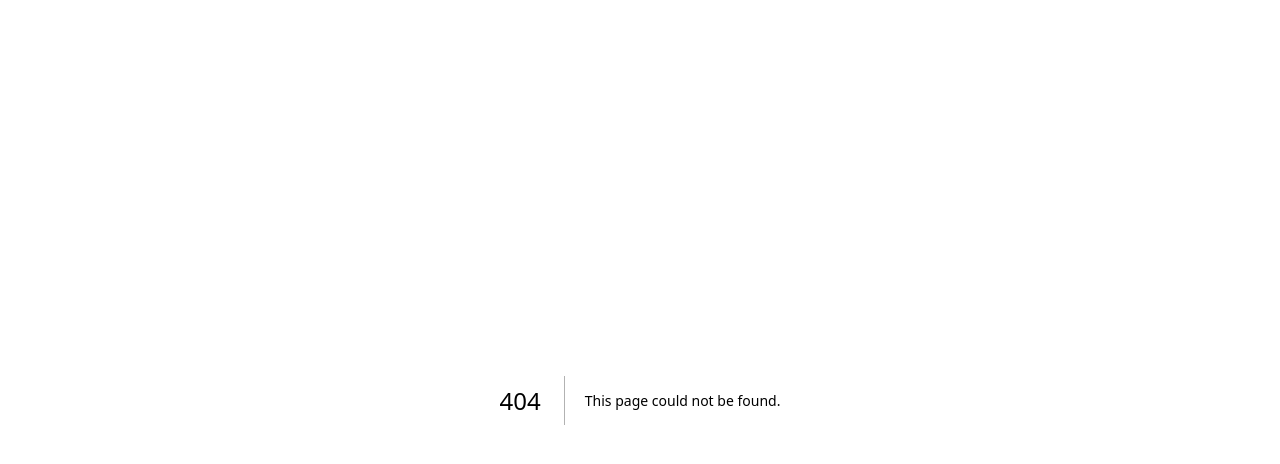
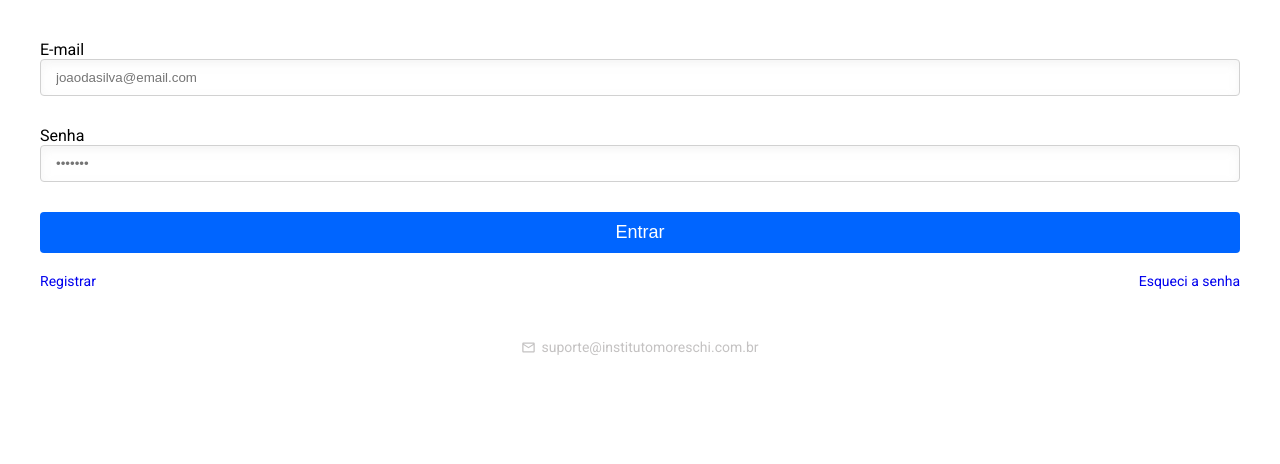
Before and after one commit to codethebasics/institutomoreschi-frontend, a Next.js app: page /entrar in a window 1280 px wide. Before the commit this address had no page. Shown: the top 464 px of the page. Built offline with nearby package versions, Linux system fonts and the light colour scheme.

Commit message:
form auth

```diff
--- a/package.json
+++ b/package.json
@@ -11,6 +11,9 @@
     "lint": "next lint"
   },
   "dependencies": {
+    "@emotion/react": "^11.10.5",
+    "@emotion/styled": "^11.10.5",
+    "@hookform/error-message": "^2.0.1",
     "@mui/icons-material": "^5.11.0",
     "@mui/material": "^5.11.7",
     "@next/font": "13.1.6",
--- /dev/null
+++ b/pages/entrar.tsx
@@ -0,0 +1,75 @@
+import styles from '@/styles/auth/AuthPage.module.scss'
+import Link from 'next/link'
+
+import { useForm } from 'react-hook-form'
+import MailOutlineIcon from '@mui/icons-material/MailOutline'
+
+export default function AuthPage() {
+  const {
+    register,
+    handleSubmit,
+    reset,
+    getValues,
+    formState: { errors, isLoading, isSubmitting, isValid }
+  } = useForm()
+
+  const login = () => {
+    const { email, password } = getValues()
+    console.log('email', email)
+    console.log('password', password)
+  }
+
+  const BottomControllers = () => {
+    return (
+      <div className={styles.bottomControllers}>
+        <div>
+          <Link href="/registrar">Registrar</Link>
+        </div>
+        <div>
+          <Link href="/resetar-senha">Esqueci a senha</Link>
+        </div>
+      </div>
+    )
+  }
+
+  const Footer = () => {
+    return (
+      <div className={styles.footer}>
+        <div className={styles.email}>
+          <MailOutlineIcon />
+          suporte@institutomoreschi.com.br
+        </div>
+      </div>
+    )
+  }
+
+  return (
+    <div id={styles.authPageContainer}>
+      <form id={styles.form} onSubmit={handleSubmit(login)}>
+        <div>
+          <label>E-mail</label>
+          <input
+            type="email"
+            {...register('email', { required: true })}
+            placeholder="joaodasilva@email.com"
+          />
+        </div>
+        <div>
+          <label>Senha</label>
+          <input
+            type="password"
+            {...register('password', { required: true })}
+            placeholder="•••••••"
+          />
+        </div>
+        <div className={styles.cta}>
+          <button type="submit" disabled={!isValid}>
+            Entrar
+          </button>
+        </div>
+      </form>
+      <BottomControllers />
+      <Footer />
+    </div>
+  )
+}
--- /dev/null
+++ b/pages/permissoes/index.tsx
@@ -0,0 +1,3 @@
+export default function RolesPage() {
+  return <div>RolesPage</div>
+}
--- /dev/null
+++ b/pages/usuarios/index.tsx
@@ -0,0 +1,3 @@
+export default function UsersPage() {
+  return <div>UsersPage</div>
+}
--- /dev/null
+++ b/styles/auth/AuthPage.module.scss
@@ -0,0 +1,58 @@
+#authPageContainer {
+  height: 100vh;
+  width: 100vw;
+  padding: 3rem;
+  display: flex;
+  flex-direction: column;
+
+  #form {
+    display: flex;
+    flex-direction: column;
+
+    > div {
+      padding: 1rem;
+      margin-bottom: 1rem;
+    }
+
+    .cta {
+      display: flex;
+      column-gap: 1rem;
+    }
+  }
+
+  // Mudar para global.scss
+
+  .formHelper {
+    display: flex;
+    flex: 1;
+
+    ul {
+      list-style-type: none;
+
+      .taskDone {
+        text-decoration: line-through;
+      }
+    }
+  }
+
+  .bottomControllers {
+    padding: 0rem 1rem;
+    display: flex;
+    justify-content: space-between;
+    font-size: 1.4rem;
+  }
+
+  .footer {
+    padding: 5rem 1rem;
+    font-size: 1.4rem;
+    display: flex;
+    justify-content: center;
+
+    .email {
+      display: flex;
+      align-items: center;
+      column-gap: 0.5rem;
+      color: rgb(196, 194, 194);
+    }
+  }
+}
--- a/styles/globals.scss
+++ b/styles/globals.scss
@@ -11,3 +11,40 @@
 body {
   font-size: 1.6rem;
 }
+
+label {
+  display: block;
+}
+
+input {
+  width: 100%;
+  padding: 1rem 1.5rem;
+  background: #ffffff;
+  border: 1px solid #d1d1d1;
+  box-shadow: inset 0px 4px 10px rgba(216, 216, 216, 0.25);
+  border-radius: 4px;
+}
+
+button {
+  padding: 1rem;
+  width: 100%;
+  cursor: pointer;
+  background-color: #0065ff;
+  color: #fff;
+  border: 0;
+  border-radius: 4px;
+  font-size: 1.8rem;
+  transition: all 0.2s;
+
+  &:hover {
+    opacity: 0.8;
+  }
+}
+
+a {
+  text-decoration: none;
+
+  &:hover {
+    text-decoration: underline;
+  }
+}
```
Also changed, not shown: pages/permissoes/[id]/index.tsx (added, +8 -0 lines), pages/registrar.tsx (added, +9 -0 lines), pages/resetar-senha.tsx (added, +10 -0 lines), pages/usuarios/[id]/index.tsx (added, +8 -0 lines), pages/usuarios/[id]/permissoes.tsx (added, +8 -0 lines), 1 other file (tests, documents, lock files or other folders).
